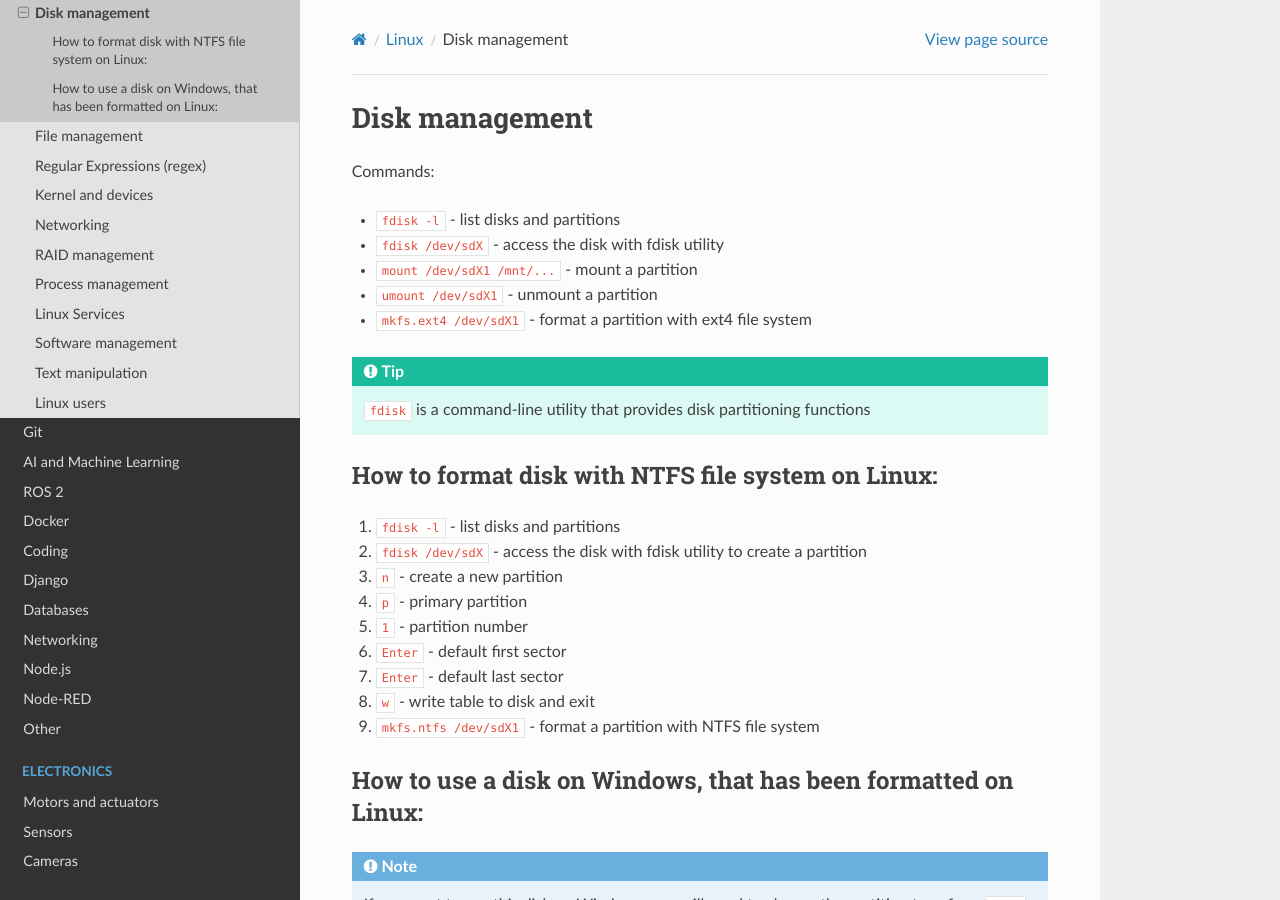
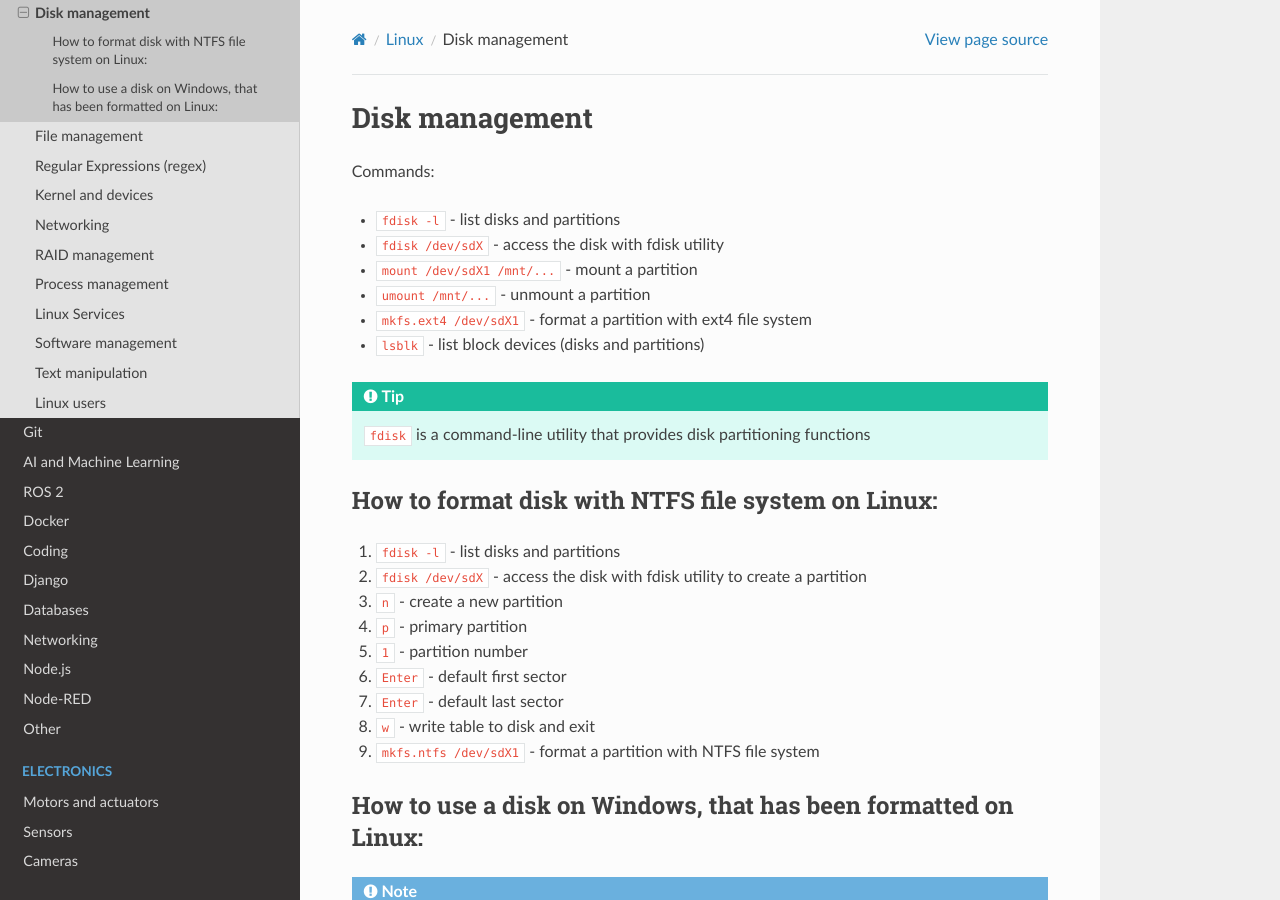
Before and after one commit to jevgenik/manuals, a Sphinx documentation site: the page built from source/files/software/linux/disk_management.rst, in a window 1280 px wide and 900 px high. Built offline with Sphinx 7.4.7 and the Read the Docs theme 2.0.0, drawn with Linux system fonts in a browser that asks for light colours.

Commit message:
disk_management

```diff
--- a/source/files/software/linux/disk_management.rst
+++ b/source/files/software/linux/disk_management.rst
@@ -7,8 +7,9 @@ Commands:
 * ``fdisk -l`` - list disks and partitions
 * ``fdisk /dev/sdX`` - access the disk with fdisk utility
 * ``mount /dev/sdX1 /mnt/...`` - mount a partition
-* ``umount /dev/sdX1`` - unmount a partition
+* ``umount /mnt/...`` - unmount a partition
 * ``mkfs.ext4 /dev/sdX1`` - format a partition with ext4 file system
+* ``lsblk`` - list block devices (disks and partitions)
 
 .. tip::
    ``fdisk`` is a command-line utility that provides disk partitioning functions
```
